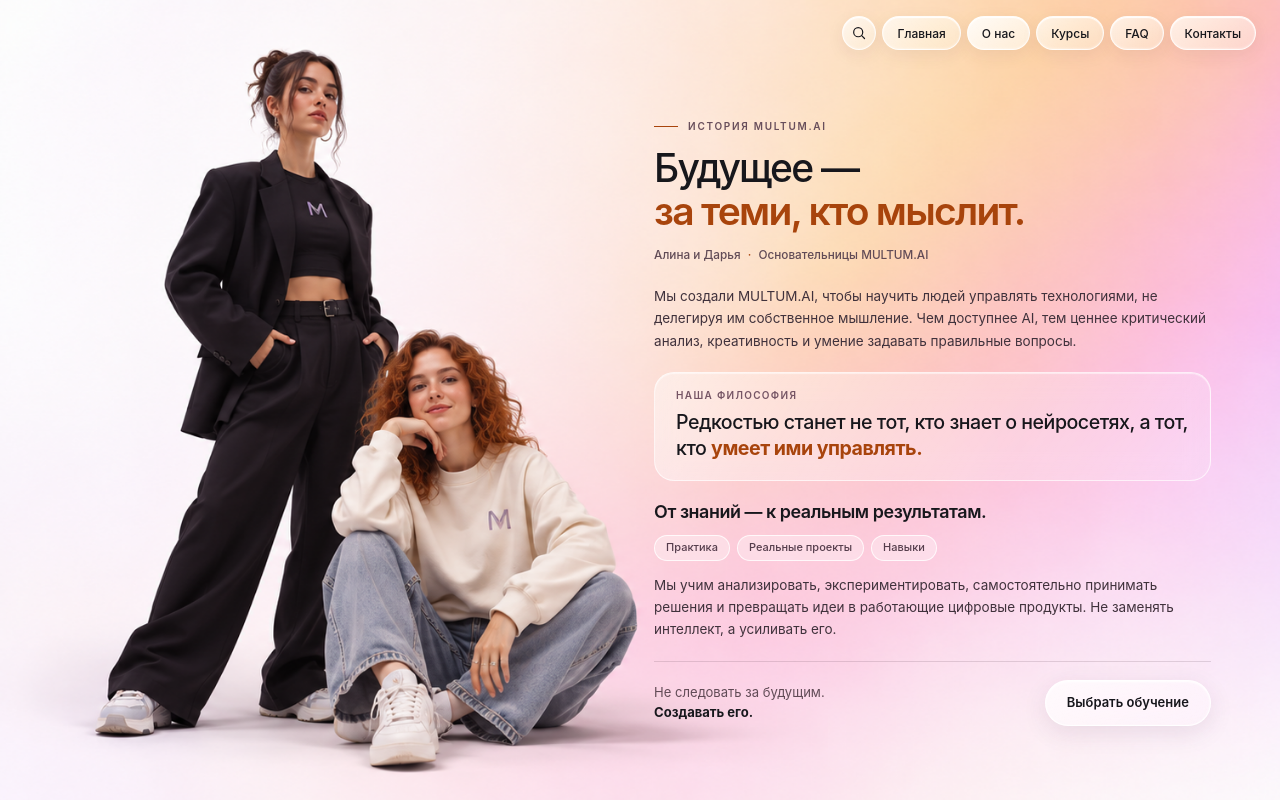
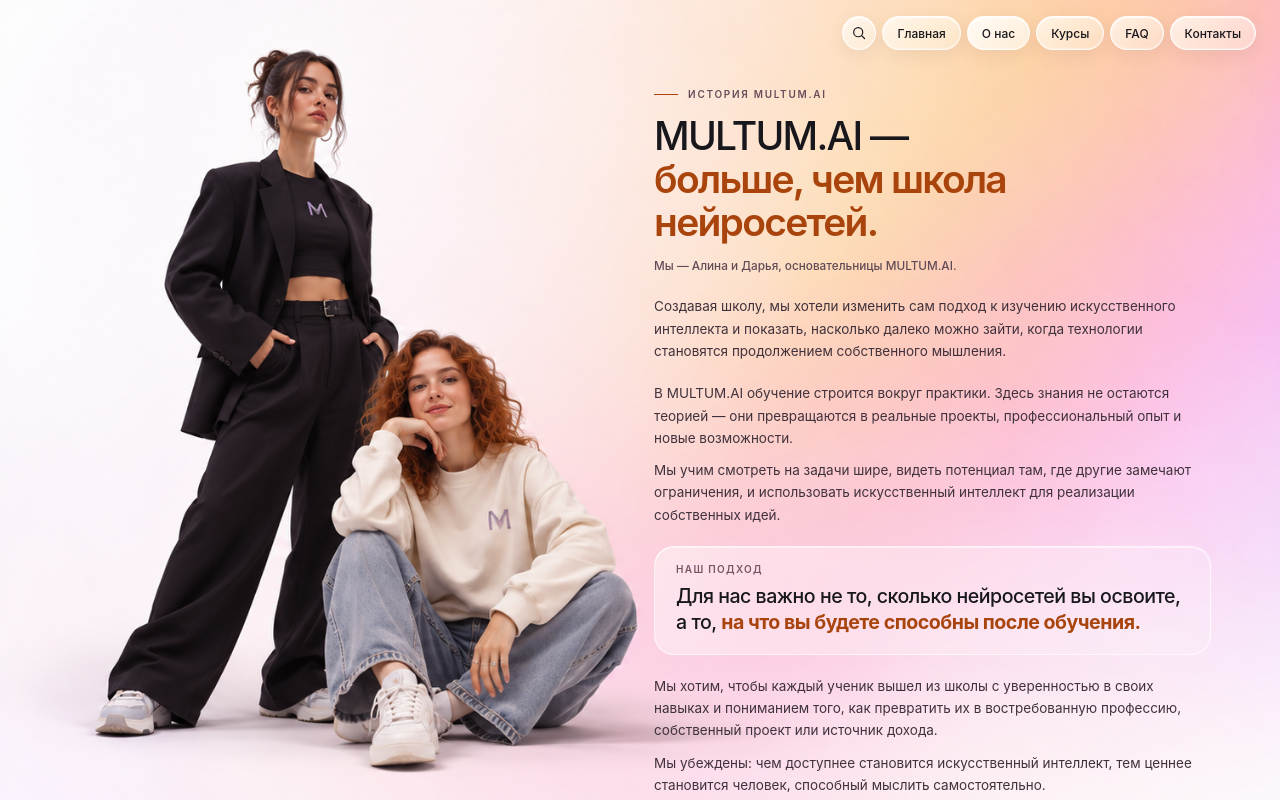
Before and after one commit to fuks19200-ctrl/09, a Next.js app: page /about in a window 1280 px wide. Built offline with nearby package versions, Linux system fonts and the light colour scheme.

Commit message:
Publish approved founders copy and final forward-thinking tagline

```diff
--- a/app/about/page.tsx
+++ b/app/about/page.tsx
@@ -13,23 +13,24 @@ export default function About() {
       <article className="founders-story">
         <header className="founders-intro">
           <p className="founders-kicker"><span aria-hidden="true" /> История MULTUM.AI</p>
-          <h1>Будущее —<span>за теми, кто мыслит.</span></h1>
-          <p className="founders-byline">Алина и Дарья <span>·</span> Основательницы MULTUM.AI</p>
+          <h1>MULTUM.AI —<span>больше, чем школа нейросетей.</span></h1>
+          <p className="founders-byline">Мы — Алина и Дарья, основательницы MULTUM.AI.</p>
         </header>
-        <p className="founders-body">Мы создали MULTUM.AI, чтобы научить людей управлять технологиями, не делегируя им собственное мышление. Чем доступнее AI, тем ценнее критический анализ, креативность и умение задавать правильные вопросы.</p>
+        <p className="founders-body">Создавая школу, мы хотели изменить сам подход к изучению искусственного интеллекта и показать, насколько далеко можно зайти, когда технологии становятся продолжением собственного мышления.</p>
+        <section className="founders-practice" aria-label="Наш подход">
+          <p className="founders-body">В MULTUM.AI обучение строится вокруг практики. Здесь знания не остаются теорией — они превращаются в реальные проекты, профессиональный опыт и новые возможности.</p>
+          <p className="founders-body" style={{ marginTop: "10px" }}>Мы учим смотреть на задачи шире, видеть потенциал там, где другие замечают ограничения, и использовать искусственный интеллект для реализации собственных идей.</p>
+        </section>
         <blockquote className="founders-quote">
-          <span className="founders-quote__label">Наша философия</span>
-          <p>Редкостью станет не тот, кто знает о нейросетях, а тот, кто <strong>умеет ими управлять.</strong></p>
+          <span className="founders-quote__label">Наш подход</span>
+          <p>Для нас важно не то, сколько нейросетей вы освоите, а то, <strong>на что вы будете способны после обучения.</strong></p>
         </blockquote>
-        <section className="founders-practice" aria-labelledby="practice-title">
-          <h2 id="practice-title">От знаний — к реальным результатам.</h2>
-          <div className="founders-pillars">
-            <span>Практика</span><span>Реальные проекты</span><span>Навыки</span>
-          </div>
-          <p className="founders-body">Мы учим анализировать, экспериментировать, самостоятельно принимать решения и превращать идеи в работающие цифровые продукты. Не заменять интеллект, а усиливать его.</p>
+        <section className="founders-practice" aria-label="Ценность обучения">
+          <p className="founders-body">Мы хотим, чтобы каждый ученик вышел из школы с уверенностью в своих навыках и пониманием того, как превратить их в востребованную профессию, собственный проект или источник дохода.</p>
+          <p className="founders-body" style={{ marginTop: "10px" }}>Мы убеждены: чем доступнее становится искусственный интеллект, тем ценнее становится человек, способный мыслить самостоятельно.</p>
         </section>
         <footer className="founders-footer">
-          <p>Не следовать за будущим.<br /><strong>Создавать его.</strong></p>
+          <p>Поэтому мы учим не просто работать с технологиями.<br /><strong>Мы учим мыслить на шаг вперёд.</strong></p>
           <a className="button button--glass founders-cta" href="/courses/">Выбрать обучение</a>
         </footer>
       </article>
```
